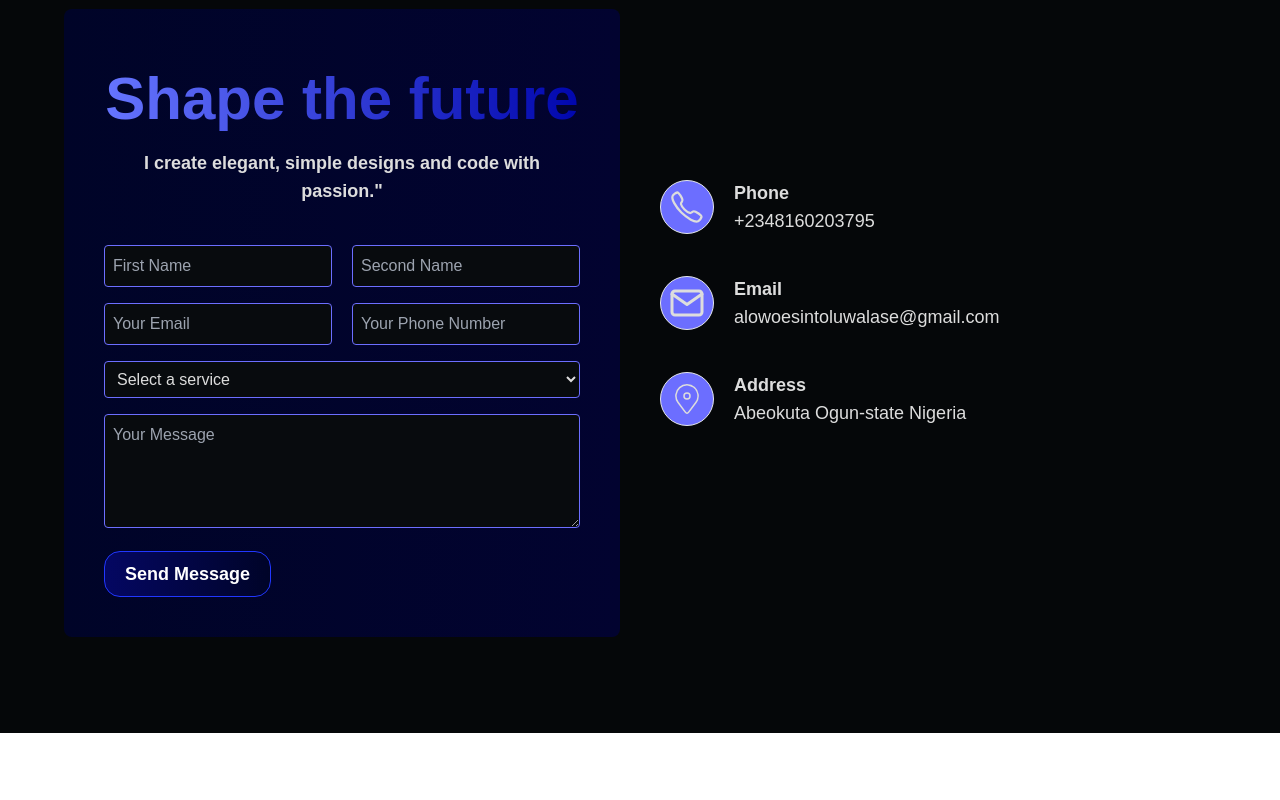
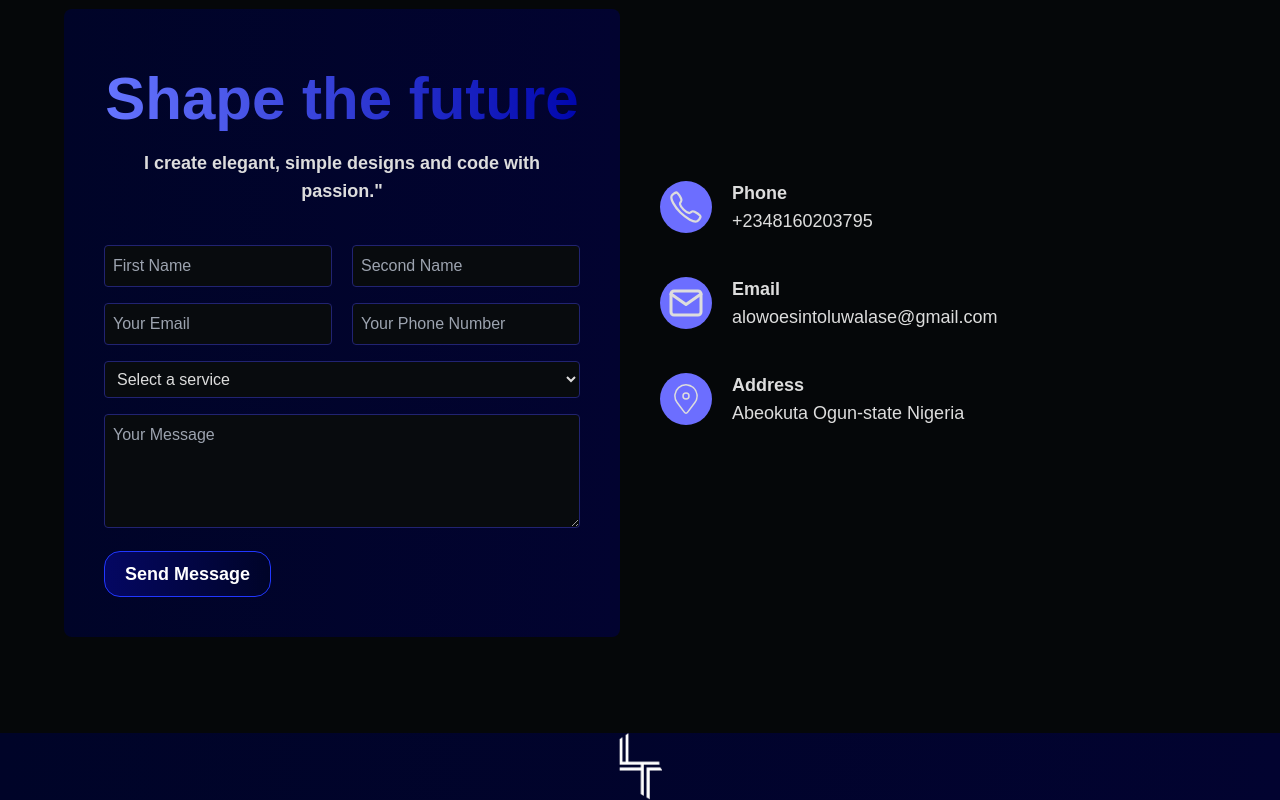
Before and after one commit to KidHarlesh/LahsePortfolio, a React (Vite) app: page / in a window 1280 px wide. Shown: the part 4416-5216 px from the top of the page. Before the commit the page ends 5149 px from the top, so only its background shows below. Built offline with nearby package versions, Linux system fonts and the light colour scheme.

Commit message:
new commit

```diff
--- a/src/components/Contact.jsx
+++ b/src/components/Contact.jsx
@@ -39,7 +39,7 @@ const Contact = () => {
       <div className="containers lg:grid  lg:grid-cols-2  gap-10 items-center">
         <div className="mb-10 order-2 ">
           <div className="flex items-center gap-5 mb-10">
-            <div className="border rounded-full bg-[#6c6eff] w-fit p-2">
+            <div className="border-0 rounded-full bg-[#6c6eff] w-fit p-2">
               <IoCallOutline className="text-2xl lg:text-4xl " />
             </div>
             <div>
@@ -51,7 +51,7 @@ const Contact = () => {
           </div>
 
           <div className="flex items-center gap-5 mb-10">
-            <div className="border rounded-full bg-[#6c6eff] w-fit p-2">
+            <div className="border-0 rounded-full bg-[#6c6eff] w-fit p-2">
               <FiMail className="text-2xl lg:text-4xl" />
             </div>
             <div>
@@ -63,7 +63,7 @@ const Contact = () => {
           </div>
 
           <div className="flex items-center gap-5">
-            <div className="border rounded-full bg-[#6c6eff] w-fit p-2">
+            <div className="border-0 rounded-full bg-[#6c6eff] w-fit p-2">
               <CiLocationOn className="text-2xl lg:text-4xl" />
             </div>
             <div>
@@ -103,14 +103,14 @@ const Contact = () => {
                 name="first_name"
                 placeholder="First Name"
                 required
-                className="w-full p-2 border rounded mb-5 lg:mb-0  bg-[rgb(8,11,14)] border-[#6c6eff] text-[#ffffff] outline-none"
+                className="w-full p-2 border rounded mb-5 lg:mb-0  bg-[rgb(8,11,14)] border-[#212371] text-[#ffffff] outline-none"
               />
               <input
                 type="text"
                 name="second_name"
                 placeholder="Second Name"
                 required
-                className="w-full p-2 border rounded  bg-[rgb(8,11,14)] border-[#6c6eff] text-[#ffffff] outline-none"
+                className="w-full p-2 border rounded  bg-[rgb(8,11,14)] border-[#212371] text-[#ffffff] outline-none"
               />
             </div>
             <div className="lg:flex gap-5">
@@ -119,30 +119,30 @@ const Contact = () => {
                 name="user_email"
                 placeholder="Your Email"
                 required
-                className="w-full p-2 border rounded mb-5 lg:mb-0  bg-[rgb(8,11,14)] border-[#6c6eff] text-[#ffffff] outline-none"
+                className="w-full p-2 border rounded mb-5 lg:mb-0  bg-[rgb(8,11,14)] border-[#212371] text-[#ffffff] outline-none"
               />
               <input
                 type="number"
                 name="user_phone"
                 placeholder="Your Phone Number"
                 required
-                className="w-full p-2 border rounded  bg-[rgb(8,11,14)] border-[#6c6eff] text-[#ffffff] outline-none"
+                className="w-full p-2 border rounded  bg-[rgb(8,11,14)] border-[#212371] text-[#ffffff] outline-none"
               />
             </div>
 
             <select
               name="service"
               required
-              className="w-full p-2 border rounded bg-[rgb(8,11,14)]  border-[#6c6eff] outline-none"
+              className="w-full p-2 border rounded bg-[rgb(8,11,14)]  border-[#212371] outline-none"
             >
               <option
-                className="bg-[rgb(8,11,14)] border-[#6c6eff]   "
+                className="bg-[rgb(8,11,14)] border-[#212371]   "
                 value="Select Option"
               >
                 Select a service
               </option>
               <option
-                className="bg-[rgb(8,11,14)] border-[#6c6eff]  "
+                className="bg-[rgb(8,11,14)] border-[#212371]  "
                 value="Video Editing"
               >
                 Video Editing
@@ -154,7 +154,7 @@ const Contact = () => {
               rows="4"
               placeholder="Your Message"
               required
-              className="w-full p-2 border rounded bg-[rgb(8,11,14)] border-[#6c6eff] outline-none"
+              className="w-full p-2 border rounded bg-[rgb(8,11,14)] border-[#212371] outline-none"
             ></textarea>
 
             <button
--- a/src/components/Footer.jsx
+++ b/src/components/Footer.jsx
@@ -0,0 +1,15 @@
+import React from 'react'
+import Logo from "../assets/lasheToolsBg.png";
+
+const Footer = () => {
+  return (
+    <section className="bg-gradient-to-r from-[#000428] to-[#020330] ">
+      <div className='flex justify-center'>
+        <img src={Logo} alt="logo" className="w-[44px] max-h-[92px]"/>
+      </div>
+
+    </section>
+  );
+}
+
+export default Footer
--- a/src/pages/Home.jsx
+++ b/src/pages/Home.jsx
@@ -8,6 +8,7 @@ import Work from "../components/Work";
 import Skills from "../components/Skills";
 import { Experience } from "../components/Experience";
 import Contact from "../components/Contact";
+import Footer from "../components/Footer";
 
 const Home = () => {
   const navLinks = [
@@ -45,6 +46,7 @@ const Home = () => {
           <div>
             <Contact/>
           </div>
+          <Footer/>
         </div>
       </NavContext.Provider>
     </HireMeContext.Provider>
```
